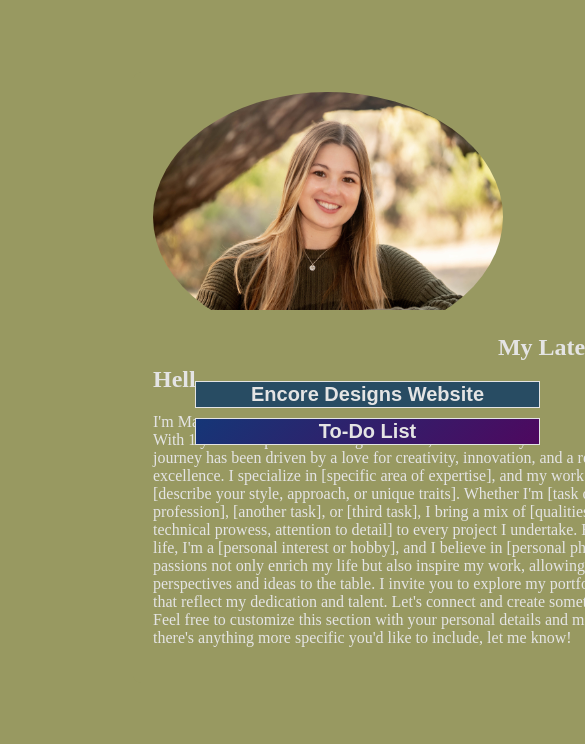
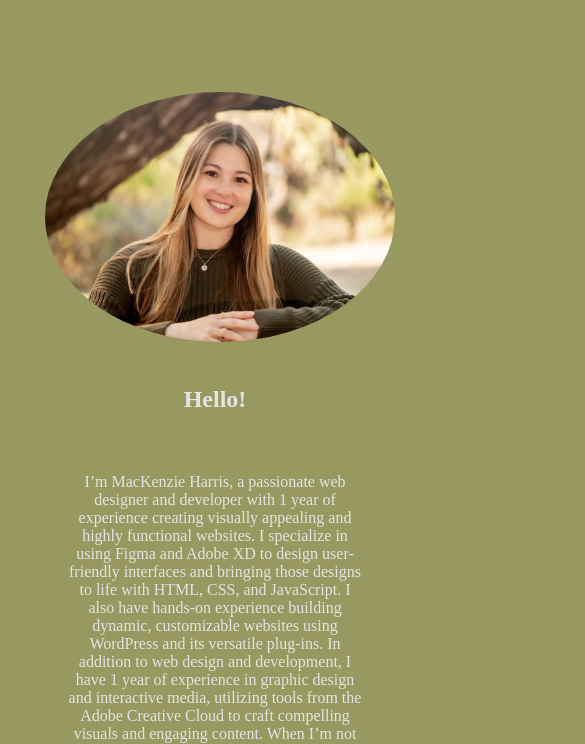
Before and after one commit to mharris162/portfolio-website, a plain HTML site: page index.html in a window 390 px wide. Shown: the part 98-842 px from the top of the page, 585 px wide, since content can reach past the window. Drawn offline with Linux system fonts and the light colour scheme.

Commit message:
mobile responsiveness and about me

```diff
--- a/index.html
+++ b/index.html
@@ -11,12 +11,12 @@
     <div class="container">
         <div class="info">
             <img src="./assets/MacKenzie Harris-104.jpg" alt="MacKenzie Harris"/>
-            <h2>Hello!</h2>
-            <p>I'm MacKenzie Harris, a passionate Web Design and Developer based in San Antonio, Texas. With 1 year of experience in Digital Media, I've honed my skills in creating websites. My journey has been driven by a love for creativity, innovation, and a relentless pursuit of excellence.
-                I specialize in [specific area of expertise], and my work is characterized by [describe your style, approach, or unique traits]. Whether I'm [task or activity related to your profession], [another task], or [third task], I bring a mix of [qualities, such as creativity, technical prowess, attention to detail] to every project I undertake.
-                Beyond my professional life, I'm a [personal interest or hobby], and I believe in [personal philosophy or belief]. These passions not only enrich my life but also inspire my work, allowing me to bring fresh perspectives and ideas to the table.
-                I invite you to explore my portfolio and see the projects that reflect my dedication and talent. Let's connect and create something amazing together!
-                Feel free to customize this section with your personal details and make it truly yours. If there's anything more specific you'd like to include, let me know!</p>
+            <h2 class="info">Hello!</h2>
+            <p class="info">I’m MacKenzie Harris, a passionate web designer and developer with 1 year of experience creating visually appealing and highly functional websites. I specialize in using Figma and Adobe XD to design user-friendly interfaces and bringing those designs to life with HTML, CSS, and JavaScript. I also have hands-on experience building dynamic, customizable websites using WordPress and its versatile plug-ins.
+                In addition to web design and development, I have 1 year of experience in graphic design and interactive media, utilizing tools from the Adobe Creative Cloud to craft compelling visuals and engaging content.
+                When I’m not immersed in designing or coding, you’ll likely find me at a concert, on my yoga mat, or enjoying a great movie. These hobbies inspire my creativity and fuel my passion for creating meaningful digital experiences.
+                Take a moment to check out my recent projects and see what I’ve been working on!
+               </p>
             </p>
         </div>
         <div class="grid">
--- a/styles.css
+++ b/styles.css
@@ -9,13 +9,6 @@ h1{
     text-align: center;
 }
 
-@media (max-width: 550px) {
-    .container{
-        display: flex;
-      flex-direction: column;
-      align-items: center;
-    }
-}
 
 .container{
     display: grid;
@@ -23,18 +16,44 @@ h1{
     margin: 75px;
 }
 
+@media only screen and (max-width: 1500px) {
+    .container {
+        display: flex;
+        flex-direction: column;
+        align-items: center;
+        justify-content: center;
+    }
+}
+
 .info{
     align-items: center;
     padding: 20px;
     border-radius: 8px;
     width: 600px;
-    margin-left: 50px;
 }
 
 img{
     width: 350px;
     height: 250px;
     border-radius: 50%;
+}
+
+@media only screen and (max-width: 700px) {
+    h1{
+        text-align: center;
+    }
+    img{
+        align-items: center;
+    }
+    .info{
+        width: 300px;
+    }
+    h2{
+        text-align: center;
+    }
+    p{
+        text-align: center;
+    }
 }
 
 
@@ -45,6 +64,8 @@ img{
     gap: 10px;
     width: 800px;
   }
+
+
 
   .title {
     grid-column: span 2;
@@ -64,6 +85,43 @@ img{
     margin-right: 50px;
   }
 
+  @media only screen and (max-width: 700px) {
+    .grid{
+        justify-content: center;
+        align-items: center;
+        text-align: center;
+    }
+    .title{
+        text-align: center;
+        margin: 0px;
+    }
+    .item{
+        display: flex;
+        flex-direction: column;
+        align-items: center;
+        justify-items: center;
+        margin: 0;
+    }
+}
+
+
+  @media only screen and (max-width: 1500px) {
+    /* Mobile container settings */
+
+    .grid {
+        display: flex;
+        flex-direction: column;
+        align-items: center;
+    }
+    .title{
+        text-align: center;
+    }
+    .item{
+        align-items: center;
+        justify-content: center;
+    }
+}
+
 
 
 
```
